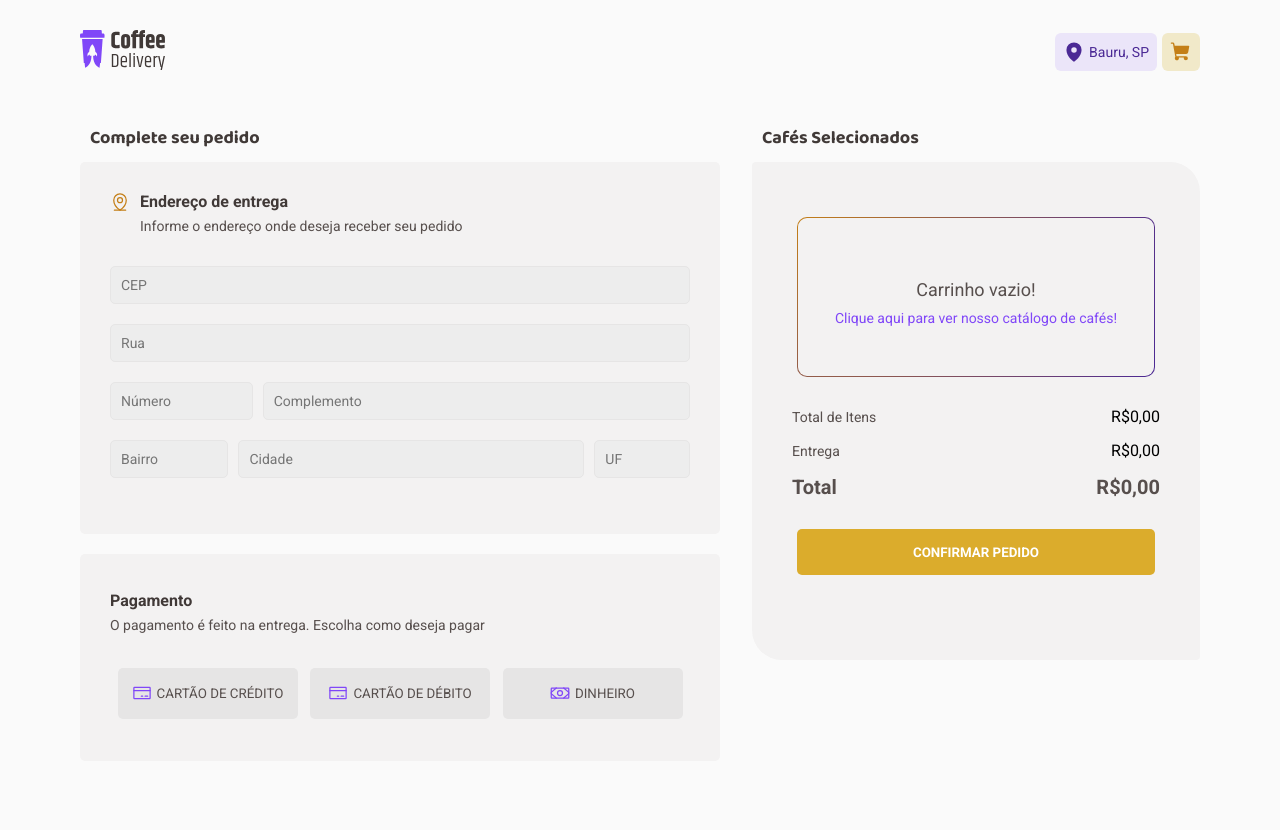
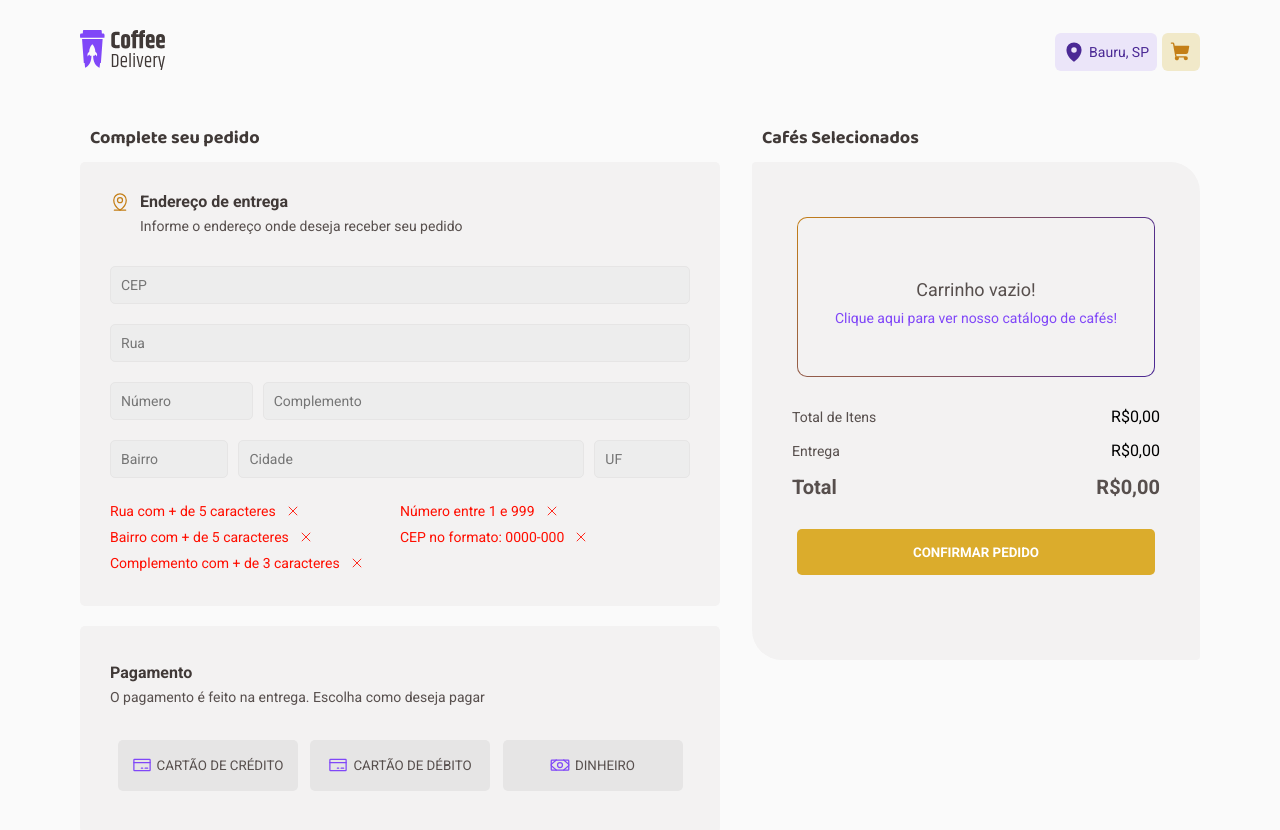
Before and after one commit to leotheodoro/coffee-delivery, a React (Vite) app: page /order-checkout in a window 1280 px wide. Shown: the top 830 px of the page. Built offline with nearby package versions, Linux system fonts and the light colour scheme.

Commit message:
✨ Validation

```diff
--- a/src/components/PaymentForm/index.tsx
+++ b/src/components/PaymentForm/index.tsx
@@ -1,14 +1,16 @@
-import { CreditCard, MapPinLine, Money } from 'phosphor-react'
+import { Check, CreditCard, MapPinLine, Money, X } from 'phosphor-react'
 import { useFormContext } from 'react-hook-form'
 import { NewOrderCheckoutForm } from '../../pages/OrderCheckout'
 
 import {
   AddressFormContainer,
+  FieldValidation,
   FormTitle,
   InputContainer,
   PaymentFormContainer,
   PaymentTypeButton,
   PaymentTypeFormContainer,
+  Validation,
 } from './styles'
 
 interface PaymentFormProps {
@@ -22,11 +24,23 @@ export const PaymentForm = ({
   handleChangePaymentType,
   onCompleteOrderCheckout,
 }: PaymentFormProps) => {
-  const { register, handleSubmit } = useFormContext()
+  const { register, watch, handleSubmit } = useFormContext()
 
   const handleCompleteOrderCheckout = (data: any) => {
     onCompleteOrderCheckout(data)
   }
+
+  const zipCode = watch('zipCode')
+  const street = watch('street')
+  const neighborhood = watch('neighborhood')
+  const complement = watch('complement')
+  const number = watch('number')
+
+  const isCepValid = /^[0-9]{5}-[0-9]{3}$/.test(zipCode)
+  const isStreetValid = street.length > 5
+  const isNeighborhoodValid = neighborhood.length > 5
+  const isComplementValid = complement.length > 3
+  const isNumberValid = parseInt(number) > 0 && parseInt(number) <= 999
 
   return (
     <PaymentFormContainer>
@@ -61,6 +75,25 @@ export const PaymentForm = ({
           <input type="text" placeholder="Cidade" {...register('city')} />
           <input type="text" placeholder="UF" {...register('state')} />
         </InputContainer>
+        <Validation>
+          <FieldValidation valid={isStreetValid}>
+            Rua com + de 5 caracteres {FieldValidationIcon(isStreetValid)}
+          </FieldValidation>
+          <FieldValidation valid={isNumberValid}>
+            Número entre 1 e 999 {FieldValidationIcon(isNumberValid)}
+          </FieldValidation>
+          <FieldValidation valid={isNeighborhoodValid}>
+            Bairro com + de 5 caracteres{' '}
+            {FieldValidationIcon(isNeighborhoodValid)}
+          </FieldValidation>
+          <FieldValidation valid={isCepValid}>
+            CEP no formato: 0000-000 {FieldValidationIcon(isCepValid)}
+          </FieldValidation>
+          <FieldValidation valid={isComplementValid}>
+            Complemento com + de 3 caracteres{' '}
+            {FieldValidationIcon(isComplementValid)}
+          </FieldValidation>
+        </Validation>
       </AddressFormContainer>
       <PaymentTypeFormContainer>
         <FormTitle>
@@ -98,3 +131,10 @@ export const PaymentForm = ({
     </PaymentFormContainer>
   )
 }
+
+const FieldValidationIcon = (validation: boolean) => {
+  if (validation) {
+    return <Check />
+  }
+  return <X />
+}
--- a/src/components/PaymentForm/styles.ts
+++ b/src/components/PaymentForm/styles.ts
@@ -157,3 +157,40 @@ export const PaymentTypeButton = styled.button<PaymentButtonProps>`
       }
     `}
 `
+
+export const Validation = styled.div`
+  width: 100%;
+  display: flex;
+  flex-flow: row wrap;
+  font-size: ${(props) => props.theme.fonts.sizes.small3};
+  justify-content: space-between;
+  margin-top: 10px;
+
+  @media (max-width: 680px) {
+    justify-content: center;
+  }
+`
+
+interface ValidFieldProps {
+  valid: boolean
+  theme: ThemeType
+}
+
+const isFieldValidColor = (valid: boolean, theme: ThemeType) => css`
+  color: ${valid ? theme.colors['green-color'] : theme.colors['red-color']};
+`
+
+export const FieldValidation = styled.p<ValidFieldProps>`
+  width: max-content;
+  min-width: 50%;
+  margin: 5px 0;
+  display: flex;
+  align-items: center;
+  text-align: justify;
+
+  ${(props) => isFieldValidColor(props.valid, props.theme)}
+
+  & svg {
+    margin-left: 10px;
+  }
+`
--- a/src/contexts/CartContext.tsx
+++ b/src/contexts/CartContext.tsx
@@ -119,6 +119,9 @@ export function CartContextProvider({ children }: CartContextProviderProps) {
 
   function onClean() {
     setItems([])
+    localStorage.removeItem(`${COFFEE_DELIVERY_STORAGE_KEY}:items`)
+    localStorage.removeItem(`${COFFEE_DELIVERY_STORAGE_KEY}:order`)
+    window.location.href = '/'
   }
 
   function onNewOrder(order: Order) {
--- a/src/pages/OrderConfirmed/index.tsx
+++ b/src/pages/OrderConfirmed/index.tsx
@@ -11,7 +11,7 @@ import { CartContext } from '../../contexts/CartContext'
 import { readablePaymentType } from '../../utils/readablePaymentType'
 
 export function OrderConfirmed() {
-  const { order } = useContext(CartContext)
+  const { order, onClean } = useContext(CartContext)
 
   return (
     <OrderConfirmedContainer>
@@ -46,6 +46,7 @@ export function OrderConfirmed() {
                   <span>{readablePaymentType(order.paymentType)}</span>
                 </div>
               </OrderConfirmedInfoTag>
+              <button onClick={onClean}>Chegouuu!</button>
             </div>
           </OrderConfirmedInfo>
           <img src={OrderConfirmedBackgroundImg} alt="" />
--- a/src/pages/OrderConfirmed/styles.ts
+++ b/src/pages/OrderConfirmed/styles.ts
@@ -65,6 +65,23 @@ export const OrderConfirmedInfo = styled.div`
     background-color: ${(props) => props.theme.colors.yellow};
   }
 
+  button {
+    margin-left: 3rem;
+    text-transform: uppercase;
+    font-weight: bold;
+    border: none;
+    border-radius: 5px;
+    width: 80%;
+    height: 4.6rem;
+    color: ${(props) => props.theme.colors.white};
+    background-color: ${(props) => props.theme.colors.yellow};
+    transition: 0.25s;
+
+    :hover {
+      background-color: ${(props) => props.theme.colors['yellow-dark']};
+    }
+  }
+
   @media (max-width: 1550px) {
     margin: 0;
     height: max-content;
--- a/src/styles/themes/default.ts
+++ b/src/styles/themes/default.ts
@@ -18,6 +18,9 @@ export const defaultTheme = {
     purple: '#8047F8',
     'purple-dark': '#4B2995',
     'purple-light': '#EBE5F9',
+
+    'red-color': '#ff0e00',
+    'green-color': '#008000',
   },
   fonts: {
     family: {
```
